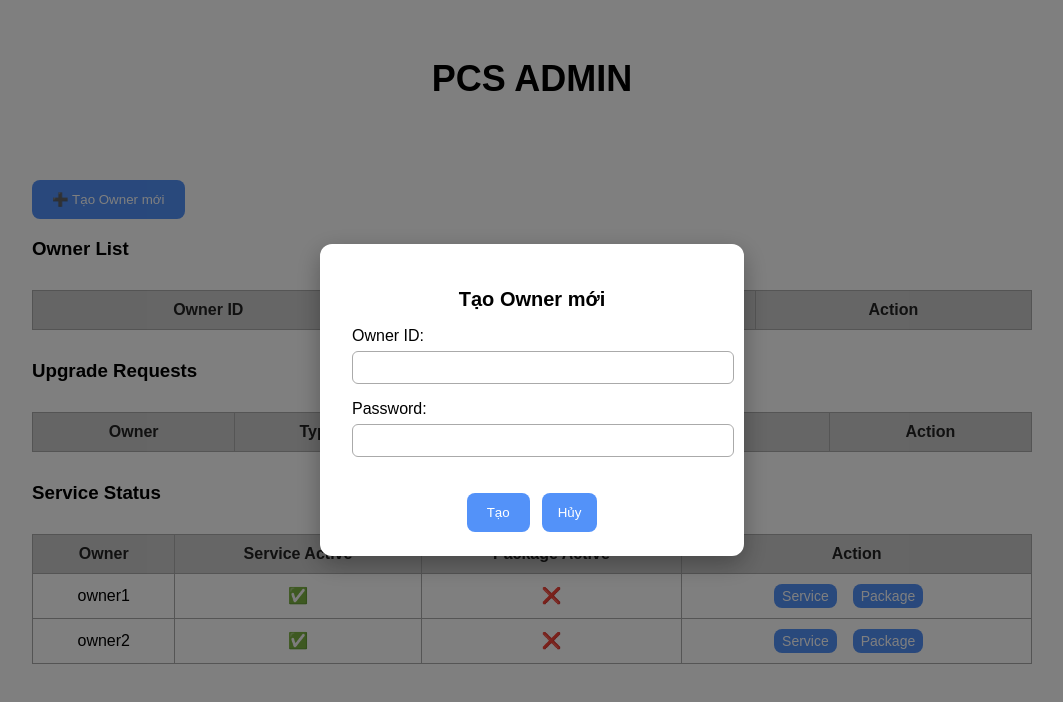
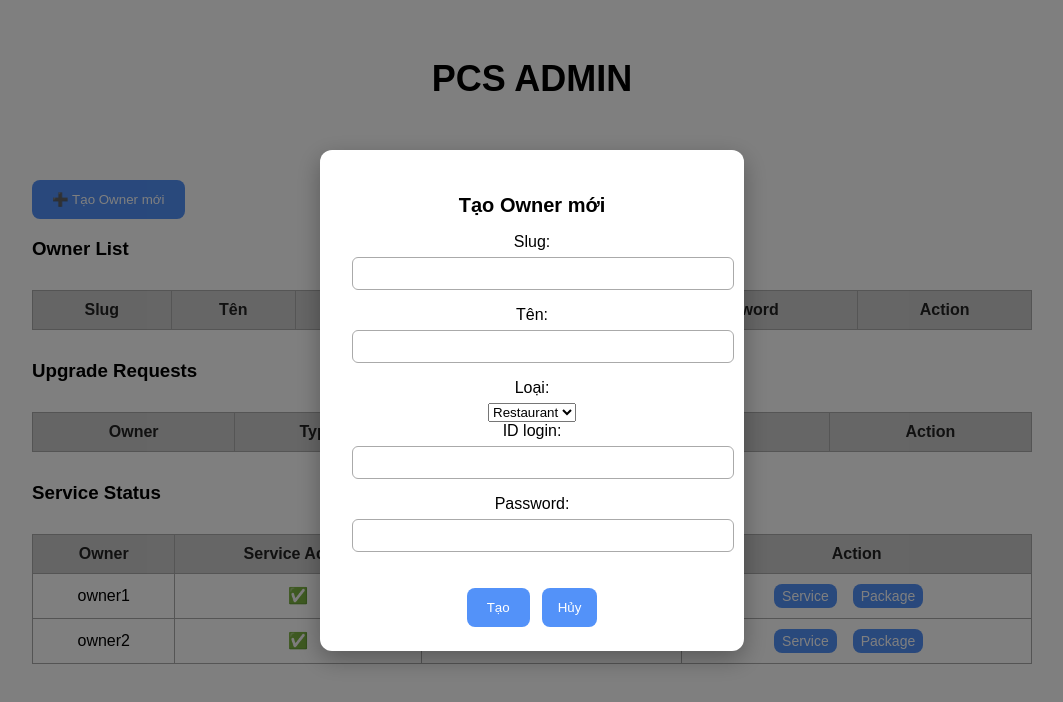
Before and after one commit to vurossie297/feedback-pcs-frontend, a React (Vite) app: page /dashboard-admin in a window 1280 px wide. Both pictures are taken after a click on the button "➕ Tạo Owner mới". Shown: the top 702 px of the page, without its empty margins (108-1171 px from the left). Built offline with nearby package versions, Linux system fonts and the light colour scheme.

Commit message:
🚀 DashboardAdmin/Owner: chuyển sang backend thật

```diff
--- a/src/DashboardAdmin.jsx
+++ b/src/DashboardAdmin.jsx
@@ -1,4 +1,4 @@
-//DashboardAdmin.jsx
+// DashboardAdmin.jsx
 import React, { useState, useEffect } from "react";
 import { loadRequests, saveRequests, loadStatus, saveStatus, loadOwners, saveOwners } from "./storage";
 import "./DashboardAdmin.css"; // CSS hover + modal
@@ -23,6 +23,9 @@ export default function DashboardAdmin() {
 
   // Modal tạo Owner
   const [showCreateModal, setShowCreateModal] = useState(false);
+  const [newSlug, setNewSlug] = useState("");
+  const [newName, setNewName] = useState("");
+  const [newType, setNewType] = useState("restaurant");
   const [newOwnerId, setNewOwnerId] = useState("");
   const [newOwnerPass, setNewOwnerPass] = useState("");
 
@@ -33,17 +36,29 @@ export default function DashboardAdmin() {
   }, []);
 
   const openCreateModal = () => {
+    setNewSlug("");
+    setNewName("");
+    setNewType("restaurant");
     setNewOwnerId("");
     setNewOwnerPass("");
     setShowCreateModal(true);
   };
 
   const handleCreateOwnerFromModal = async () => {
-    if (!newOwnerId) return alert("ID không được để trống");
-    if (ownerList.find(o => o.id === newOwnerId)) return alert("Owner ID đã tồn tại!");
+    if (!newSlug) return alert("Slug không được để trống");
+    if (ownerList.find(o => o.slug === newSlug)) return alert("Slug đã tồn tại!");
+    if (!newName) return alert("Tên không được để trống");
+    if (!newOwnerId) return alert("ID login không được để trống");
     if (!newOwnerPass) return alert("Password không được để trống");
 
-    const newOwner = { id: newOwnerId, password: newOwnerPass };
+    const newOwner = {
+      id: newOwnerId,
+      password: newOwnerPass,
+      slug: newSlug,
+      name: newName,
+      type: newType
+    };
+
     const updatedOwners = [...ownerList, newOwner];
     setOwnerList(updatedOwners);
     saveOwners(updatedOwners);
@@ -52,7 +67,7 @@ export default function DashboardAdmin() {
       ownerId: newOwnerId,
       serviceActive: false,
       packageActive: false,
-      name: "Tên khách sạn/nhà hàng",
+      name: newName,
       logo: "",
       bgImg: "",
       feedbackTitle: "Đánh giá dịch vụ",
@@ -72,9 +87,9 @@ export default function DashboardAdmin() {
           method: "POST",
           headers: { "Content-Type": "application/json" },
           body: JSON.stringify({
-            slug: newOwnerId,
-            name: newOwnerId,
-            type: "restaurant"
+            slug: newSlug,
+            name: newName,
+            type: newType
           }),
         }
       );
@@ -87,7 +102,6 @@ export default function DashboardAdmin() {
       console.error("Lỗi:", err);
     }
   };
-
 
   const handleApprove = (req) => {
     setRequests(prev => {
@@ -106,7 +120,7 @@ export default function DashboardAdmin() {
 
   const openRejectModal = (ownerId) => {
     setOwnerToReject(ownerId);
-    setRejectReason(""); // reset
+    setRejectReason("");
     setShowRejectModal(true);
   };
 
@@ -214,21 +228,37 @@ export default function DashboardAdmin() {
     setShowSuccessModal(true);
   };
 
-  // --- RETURN JSX (giữ nguyên hoàn toàn) ---
   return (
     <div className="dashboard-container">
       <h2 className="dashboard-title">PCS ADMIN</h2>
 
       <button className="create-owner-btn" onClick={openCreateModal}>➕ Tạo Owner mới</button>
 
+      {/* MODAL TẠO OWNER */}
       {showCreateModal && (
         <div className="modal-overlay">
           <div className="modal">
             <h3>Tạo Owner mới</h3>
-            <label className="label-owner-id">Owner ID:</label>
+
+            <label>Slug:</label>
+            <input type="text" value={newSlug} onChange={e => setNewSlug(e.target.value)} />
+
+            <label>Tên:</label>
+            <input type="text" value={newName} onChange={e => setNewName(e.target.value)} />
+
+            <label>Loại:</label>
+            <select value={newType} onChange={e => setNewType(e.target.value)}>
+              <option value="restaurant">Restaurant</option>
+              <option value="hotel">Hotel</option>
+              <option value="other">Other</option>
+            </select>
+
+            <label>ID login:</label>
             <input type="text" value={newOwnerId} onChange={e => setNewOwnerId(e.target.value)} />
-            <label className="label-owner-pass">Password:</label>
+
+            <label>Password:</label>
             <input type="password" value={newOwnerPass} onChange={e => setNewOwnerPass(e.target.value)} />
+
             <div className="modal-actions">
               <button className="primary-btn" onClick={handleCreateOwnerFromModal}>Tạo</button>
               <button className="secondary-btn" onClick={() => setShowCreateModal(false)}>Hủy</button>
@@ -237,6 +267,7 @@ export default function DashboardAdmin() {
         </div>
       )}
 
+      {/* MODAL SUCCESS */}
       {showSuccessModal && (
         <div className="modal-overlay">
           <div className="modal">
@@ -247,11 +278,16 @@ export default function DashboardAdmin() {
           </div>
         </div>
       )}
+
+      {/* OWNER LIST */}
       <h3>Owner List</h3>
       <table className="table-hover">
         <thead>
           <tr>
-            <th>Owner ID</th>
+            <th>Slug</th>
+            <th>Tên</th>
+            <th>Loại</th>
+            <th>ID login</th>
             <th>Password</th>
             <th>Action</th>
           </tr>
@@ -259,6 +295,9 @@ export default function DashboardAdmin() {
         <tbody>
           {ownerList.map((o, idx) => (
             <tr key={idx}>
+              <td>{o.slug}</td>
+              <td>{o.name}</td>
+              <td>{o.type}</td>
               <td>{o.id}</td>
               <td>{o.password}</td>
               <td>
@@ -270,6 +309,7 @@ export default function DashboardAdmin() {
         </tbody>
       </table>
 
+      {/* MODAL DELETE */}
       {showDeleteModal && (
         <div className="modal-overlay">
           <div className="modal">
@@ -283,27 +323,7 @@ export default function DashboardAdmin() {
         </div>
       )}
 
-      {showSuccessModal && (
-        <div className="modal-overlay">
-          <div className="modal">
-            <p>{successMessage}</p>
-            <div className="modal-actions">
-              <button className="primary-btn" onClick={() => setShowSuccessModal(false)}>OK</button>
-            </div>
-          </div>
-        </div>
-      )}
-      {showRequestSuccessModal && (
-        <div className="modal-overlay">
-          <div className="modal">
-            <p>{requestSuccessMessage}</p>
-            <div className="modal-actions">
-              <button className="primary-btn" onClick={() => setShowRequestSuccessModal(false)}>OK</button>
-            </div>
-          </div>
-        </div>
-      )}
-
+      {/* MODAL REJECT */}
       {showRejectModal && (
         <div className="modal-overlay">
           <div className="modal">
@@ -323,6 +343,7 @@ export default function DashboardAdmin() {
         </div>
       )}
 
+      {/* MODAL EDIT OWNER */}
       {editingOwnerId && serviceEditing && (
         <div className="edit-owner-form">
           <h3>Chỉnh sửa Owner: {editingOwnerId}</h3>
@@ -347,6 +368,7 @@ export default function DashboardAdmin() {
         </div>
       )}
 
+      {/* UPGRADE REQUESTS */}
       <h3>Upgrade Requests</h3>
       <table className="table-hover">
         <thead>
@@ -378,6 +400,7 @@ export default function DashboardAdmin() {
         </tbody>
       </table>
 
+      {/* SERVICE STATUS */}
       <h3>Service Status</h3>
       <table className="table-hover">
         <thead>
--- a/src/DashboardOwner.jsx
+++ b/src/DashboardOwner.jsx
@@ -221,7 +221,7 @@ export default function DashboardOwner() {
             return (
               <tr key={idx}>
                 <td>{f.rating >= 4 ? "👍" : "👎"}</td>
-                <td>{"⭐".repeat(f.rating)}</td>
+                <td>{"🔒".repeat(f.rating)}</td>
                 <td>
                   {f.rating < 4 && !canViewDetail
                     ? "🔒 Nâng cấp gói để xem chi tiết"
--- a/src/FeedbackPage.jsx
+++ b/src/FeedbackPage.jsx
@@ -125,7 +125,7 @@ export default function FeedbackPage({ ownerId: propOwnerId }) {
       .finally(() => setLoading(false));
   }, [ownerId]);
 
-  if (loading) return <div style={styles.fullScreen}><div style={styles.centerBox}>Đang tải...</div></div>;
+  if (loading) return <div style={styles.fullScreen}><div style={styles.centerBox}>Loading...</div></div>;
 
   if (!service || !service.serviceActive) {
     return <div style={styles.fullScreen}><div style={styles.centerBox}>🚫 404 page error.</div></div>;
```
